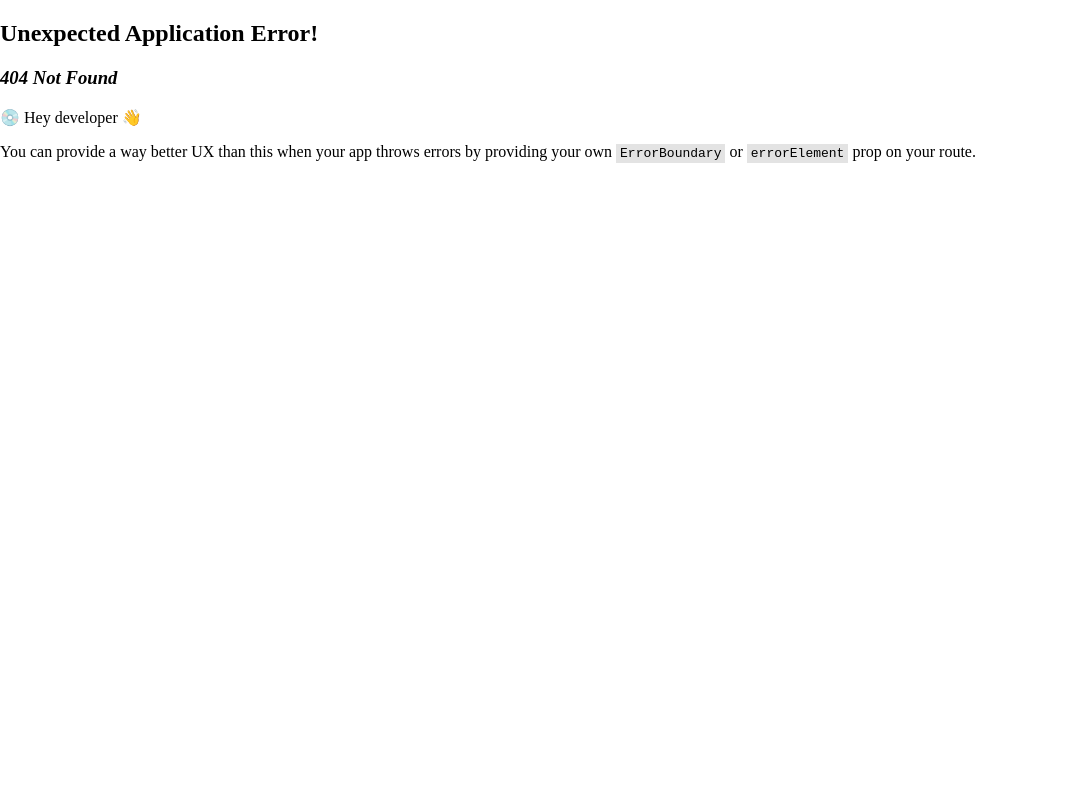
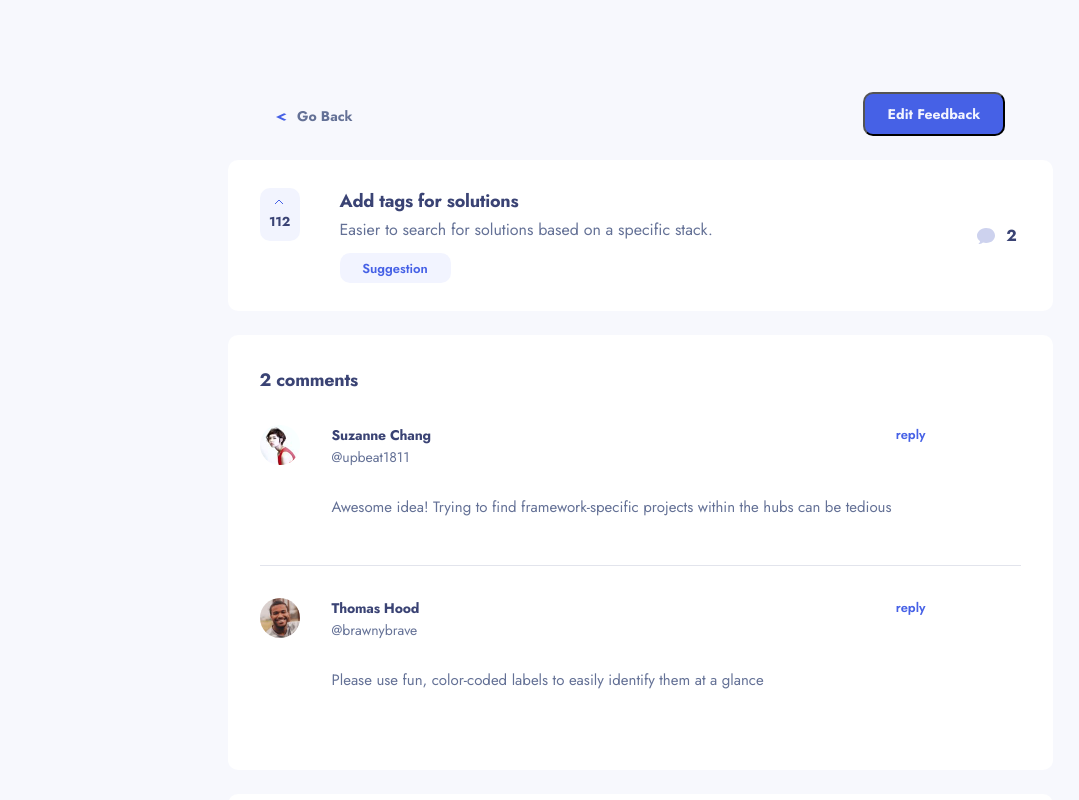
Before and after one commit to htrung11120/Product-feedback-app, a React (Vite) app: page /comment/1 in a window 1280 px wide. Before the commit this address had no page. Shown: the top 800 px of the page, without its empty margins (0-1079 px from the left). Built offline with nearby package versions, Linux system fonts and the light colour scheme.

Commit message:
finish comment details

```diff
--- a/src/components/CommentDetails.jsx
+++ b/src/components/CommentDetails.jsx
@@ -7,22 +7,22 @@ export default function CommentDetails() {
 
   const handleTextChange = (event) => {
     const newText = event.target.value
-    setCommentText(newText)
-    updateCharCount(newText)
+    if (charCount < 250 || newText.length < commentText.length) {
+      setCommentText(newText)
+      updateCharCount(newText)
+    }
   }
 
   const updateCharCount = (text) => {
     const currentCharCount = text.length
     setCharCount(currentCharCount)
 
-    // Limit the number of characters based on the max prop
     if (text.length > Input.defaultProps.max) {
       setCommentText(text.slice(0, Input.defaultProps.max))
     }
   }
 
   const handlePostComment = () => {
-    // Implement your logic to post the comment here
     console.log('Posting comment:', commentText)
   }
 
@@ -47,8 +47,9 @@ export default function CommentDetails() {
 }
 
 const CommentContainer = styled.div`
+box-sizing: border-box;
   padding: 24px;
-  width: 730px;
+  width: 825px;
   height: 246px;
   border-radius: 10px;
   background: #FFF;
--- /dev/null
+++ b/src/components/CurrentComents.jsx
@@ -0,0 +1,141 @@
+import styled from 'styled-components'
+import Replies from './Replies'
+
+const Reply = styled.div`
+  margin-left: auto;
+  color: #4661E6;
+  font-family: Jost;
+  font-size: 13px;
+  font-style: normal;
+  font-weight: 600;
+  line-height: normal;
+`
+
+const CommentsCounter = styled.div`
+  color: #3A4374;
+  font-family: Jost;
+  font-size: 18px;
+  font-style: normal;
+  font-weight: 700;
+  line-height: normal;
+  letter-spacing: -0.25px;
+`
+
+const HeaderContainer = styled.div`
+  gap: 32px;
+  display: flex;
+  flex-direction: row;
+  align-items: flex-start; /* Align items to the top */
+`
+
+const Comment = styled.p`
+  width: 594px;
+  margin-left: 72px;
+  color: #647196;
+  font-family: Jost;
+  font-size: 15px;
+  font-style: normal;
+  font-weight: 400;
+  line-height: normal;
+`
+
+const CommentContext = styled.div`
+  display: flex;
+  flex-direction: column;
+`
+
+const UserCommentConatainer = styled.div`
+  display: flex;
+  flex-direction: column;
+  gap: 32px;
+  box-sizing: border-box;
+  margin-top: 24px;
+  padding: 32px;
+  width: 825px;
+  border-radius: 10px;
+  background: #FFF;
+`
+
+const Avatar = styled.img`
+  width: 40px;
+  height: 40px;
+  border-radius: 40px;
+`
+
+const CommentContainer = styled.div`
+  padding: 32px 0;
+  display: flex;
+  gap: 32px;
+  align-items: center;
+  border-bottom: ${(props) =>
+    props.last ? 'none' : 'solid rgb(140, 146, 179, 0.25) 1px'};
+`
+
+const NameContainer = styled.div``
+
+const Name = styled.p`
+  margin: 0;
+  color: #3A4374;
+  font-family: Jost;
+  font-size: 14px;
+  font-style: normal;
+  font-weight: 700;
+  line-height: normal;
+  letter-spacing: -0.194px;
+`
+
+const UserName = styled.p`
+  margin-top: 2px;
+  color: #647196;
+  font-family: Jost;
+  font-size: 14px;
+  font-style: normal;
+  font-weight: 400;
+  line-height: normal;
+`
+
+export default function CurrentComents({ commentData, isLoading, error }) {
+  if (isLoading) {
+    return <div>Loading...</div>
+  }
+
+  if (error) {
+    return <div>Error: {error.message}</div>
+  }
+  console.log(commentData)
+  return (
+    <UserCommentConatainer>
+      {commentData.length > 0 && (
+        <div>
+          <CommentsCounter>{commentData.length} comments</CommentsCounter>
+          {commentData.map((el, index) => {
+            const replies = el.replies
+
+            return (
+              <CommentContainer
+                key={el.id}
+                last={index === commentData.length - 1}
+              >
+                <CommentContext>
+                  <HeaderContainer>
+                    <Avatar src={`/src/${el.user.image}`} alt="" />
+                    <NameContainer>
+                      <Name>{el.user.name}</Name>
+                      <UserName>@{el.user.username}</UserName>
+                    </NameContainer>
+                    <Reply>reply</Reply>
+                  </HeaderContainer>
+                  <Comment>{el.content}</Comment>
+                  <Replies
+                    replies={replies}
+                    usernameComment={el.user.username}
+                  />
+                </CommentContext>
+              </CommentContainer>
+            )
+          })}
+        </div>
+      )}
+    </UserCommentConatainer>
+  )
+}
--- a/src/components/ProductRequestCard.jsx
+++ b/src/components/ProductRequestCard.jsx
@@ -2,13 +2,17 @@ import styled, { css } from 'styled-components'
 import commentIcon from '../assets/shared/icon-comments.svg'
 import { useState } from 'react'
 import UpIconArrow from './UpIconArrow'
-import { useDataContext } from '../context/DataContext'
+import { useNavigate } from 'react-router-dom'
 
-export default function ProductRequestCard() {
-  const { sortedData, isLoading, error } = useDataContext()
+export default function ProductRequestCard({ sortedData, isLoading, error }) {
   const [clickedUpvotes, setClickedUpvotes] = useState(
     Array(sortedData?.length).fill(false)
   )
+  const navigate = useNavigate()
+
+  const handleClick = (id) => {
+    navigate(`/comment/${id}`)
+  }
 
   if (isLoading) {
     return <div>Loading...</div>
@@ -28,10 +32,10 @@ export default function ProductRequestCard() {
 
   return (
     <CardContainer>
-      {sortedData.map(
+      {sortedData?.map(
         ({ id, upvotes, title, description, status, comments }, index) => {
           return (
-            <Card key={id}>
+            <Card key={id} onClick={() => handleClick(id)}>
               <CardElement>
                 <UpVote
                   clicked={clickedUpvotes[index]}
@@ -61,6 +65,8 @@ export default function ProductRequestCard() {
 }
 
 const CardContainer = styled.div`
+    width: 730px;
+
   display: flex;
   flex-direction: column;
   gap: 20px;
--- /dev/null
+++ b/src/components/Replies.jsx
@@ -0,0 +1,95 @@
+import styled from 'styled-components'
+
+export default function Replies({ replies, usernameComment }) {
+  return (
+    <div>
+      {replies?.map((el) => {
+        console.log(el)
+        return (
+          <ReplyContainer>
+            <HeaderContainer>
+              <Avatar src={`/src/${el.user.image}`} alt="" />
+              <NameContainer>
+                <Name>{el.user.name}</Name>
+                <UserName>@{el.user.username}</UserName>
+              </NameContainer>
+              <Reply>reply</Reply>
+            </HeaderContainer>
+            <Comment>
+              <TagId>@{usernameComment}</TagId>
+              {` ${el.content}`}
+            </Comment>
+          </ReplyContainer>
+        )
+      })}
+    </div>
+  )
+}
+const TagId = styled.span`
+    color: #AD1FEA;
+font-family: Jost;
+font-size: 15px;
+font-style: normal;
+font-weight: 700;
+line-height: normal;
+`
+const ReplyContainer = styled.div`
+    margin-left: 40px;
+    margin-top: 32px;
+`
+const Reply = styled.div`
+  margin-left: auto;
+  color: #4661E6;
+  font-family: Jost;
+  font-size: 13px;
+  font-style: normal;
+  font-weight: 600;
+  line-height: normal;
+`
+
+const HeaderContainer = styled.div`
+  gap: 32px;
+  display: flex;
+  flex-direction: row;
+`
+
+const Comment = styled.p`
+margin: 0;
+  width: 594px;
+  margin-left: 72px;
+  color: #647196;
+  font-family: Jost;
+  font-size: 15px;
+  font-style: normal;
+  font-weight: 400;
+  line-height: normal;
+`
+
+const Avatar = styled.img`
+  width: 40px;
+  height: 40px;
+  border-radius: 40px;
+`
+
+const NameContainer = styled.div``
+
+const Name = styled.p`
+  margin: 0;
+  color: #3A4374;
+  font-family: Jost;
+  font-size: 14px;
+  font-style: normal;
+  font-weight: 700;
+  line-height: normal;
+  letter-spacing: -0.194px;
+`
+
+const UserName = styled.p`
+  margin-top: 2px;
+  color: #647196;
+  font-family: Jost;
+  font-size: 14px;
+  font-style: normal;
+  font-weight: 400;
+  line-height: normal;
+`
--- /dev/null
+++ b/src/components/SingleCommentCard.jsx
@@ -0,0 +1,38 @@
+import { useDataContext } from '../context/DataContext'
+import CurrentComents from './CurrentComents'
+import ProductRequestCard from './ProductRequestCard'
+import { useParams } from 'react-router-dom'
+
+export default function SingleCommentCard() {
+  const { id } = useParams() // Use destructuring to get the id parameter
+  const { sortedData, isLoading, error } = useDataContext()
+  const postData = sortedData?.find((el) => el.id === parseInt(id))
+  const commentData = postData?.comments
+  if (isLoading) {
+    return <div>Loading...</div>
+  }
+
+  if (error) {
+    return <div>Error: {error.message}</div>
+  }
+
+  if (!commentData) {
+    return <div>Comment not found!</div>
+  }
+
+  return (
+    <div>
+      <ProductRequestCard
+        sortedData={[postData]}
+        isLoading={isLoading}
+        error={error}
+      />
+
+      <CurrentComents
+        commentData={commentData}
+        isLoading={isLoading}
+        error={error}
+      />
+    </div>
+  )
+}
--- a/src/components/SuggestionContent.jsx
+++ b/src/components/SuggestionContent.jsx
@@ -11,12 +11,20 @@ const Container = styled.div`
   gap: 24px;
 `
 export default function SuggestionContent() {
-  const { sortedData } = useDataContext()
+  const { sortedData, isLoading, error } = useDataContext()
 
   return (
     <Container>
       <SuggestionHeader />
-      {sortedData?.length <= 0 ? <EmptyPage /> : <ProductRequestCard />}
+      {sortedData?.length <= 0 ? (
+        <EmptyPage />
+      ) : (
+        <ProductRequestCard
+          sortedData={sortedData}
+          isLoading={isLoading}
+          error={error}
+        />
+      )}
     </Container>
   )
 }
--- a/src/main.jsx
+++ b/src/main.jsx
@@ -7,6 +7,7 @@ import Suggestion from './pages/Suggestion'
 import './index.css'
 import Detail from './pages/Detail'
 import { DataProvider } from './context/DataContext'
+import SingleCommentCard from './components/SingleCommentCard'
 
 const queryClient = new QueryClient({
   defaultOptions: {
@@ -24,9 +25,9 @@ const router = createBrowserRouter([
         index: true,
       },
       {
-        path: 'detail',
+        path: 'comment',
         element: <Detail />,
-        children: [{ path: ':id', element: <p>asdas</p> }],
+        children: [{ path: ':id', element: <SingleCommentCard /> }],
       },
     ],
   },
--- a/src/pages/Detail.jsx
+++ b/src/pages/Detail.jsx
@@ -18,8 +18,6 @@ const Container = styled.div`
   background: #F7F8FD;
   max-width: 100vw;
   width: 100vw;
-  max-height: 100vh;
-  height: 100vh;
 `
 const Content = styled.div`
     display: flex;
```
